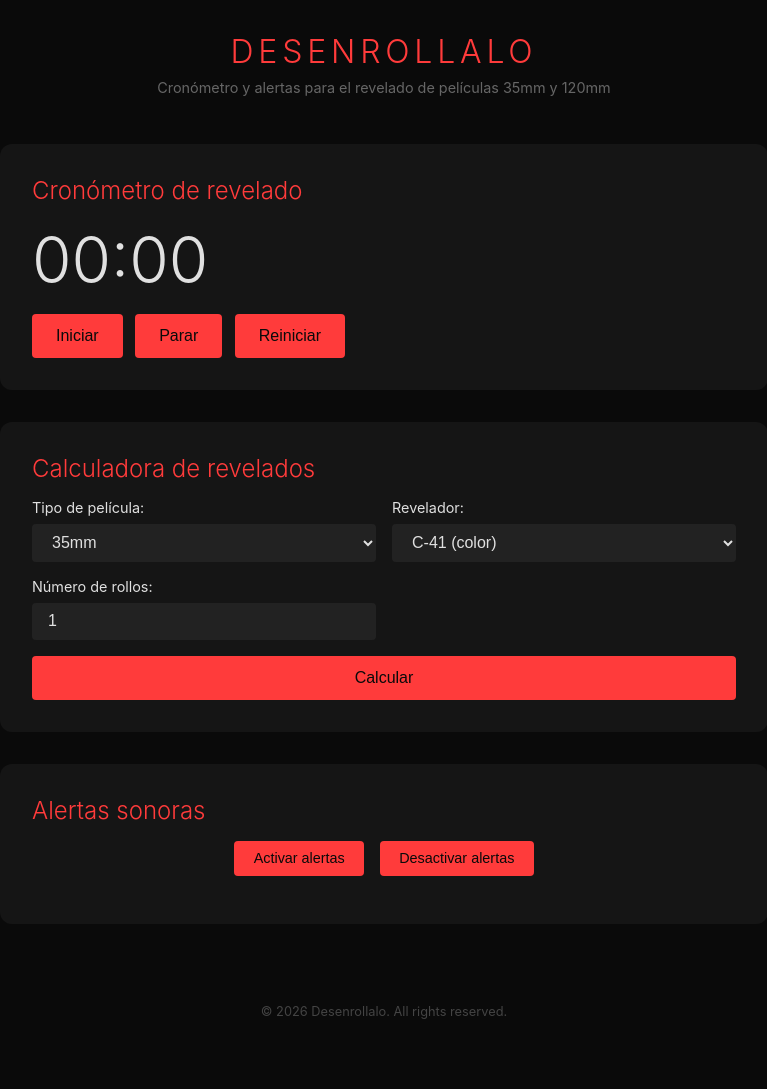
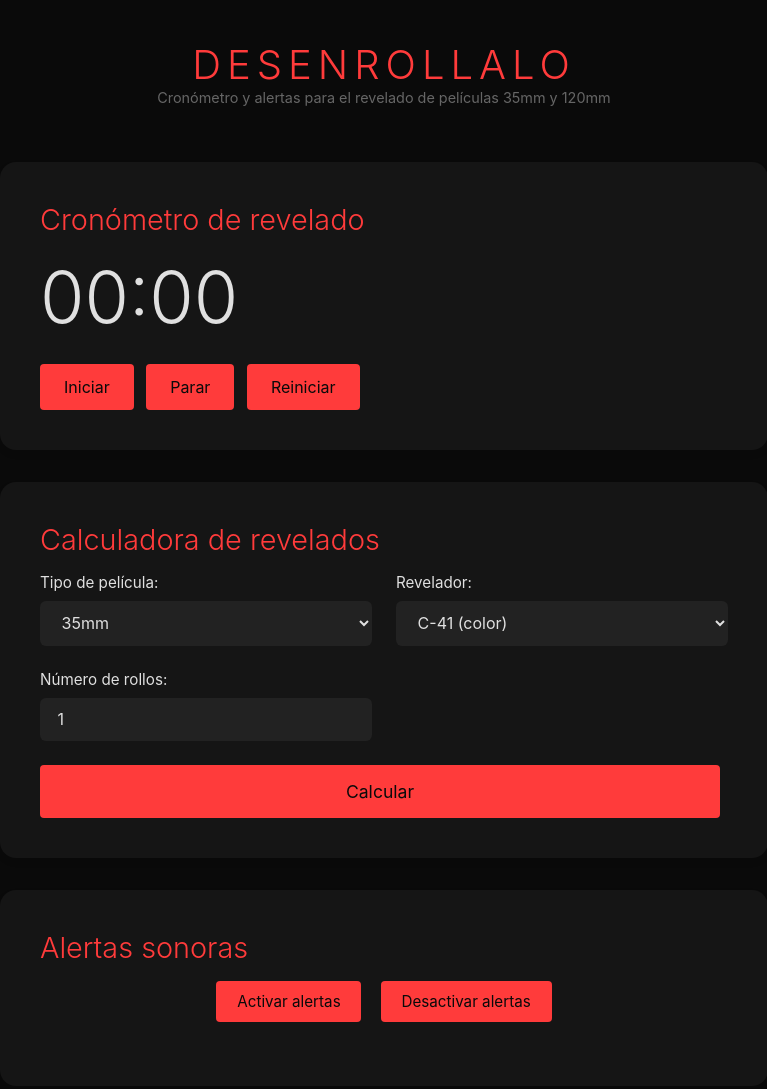
Before and after one commit to sergioquez/desenrollalo-site, a plain HTML site: page index.html in a window 1280 px wide. Shown: the top 1089 px of the page, without its empty margins (256-1023 px from the left). Before the commit the page ends 1035 px from the top, so only its background shows below. Drawn offline with Linux system fonts and the light colour scheme.

Commit message:
Improve visual design

```diff
--- a/app.js
+++ b/app.js
@@ -7,10 +7,30 @@ const resetBtn = document.querySelector('.timer-controls .reset');
 let timerInterval;
 let elapsedSeconds = 0;
 
-function startTimer() {
+const DEVELOPMENT_TIMES = {
+  '35mm': {
+    'c41': 15,
+    'd76': 10
+  },
+  '120mm': {
+    'c41': 20,
+    'd76': 12
+  }
+};
+
+function calculateDevelopmentTime(filmType, developer, rolls) {
+  const developmentTime = DEVELOPMENT_TIMES[filmType][developer];
+  return developmentTime * rolls;
+}
+
+function startTimer(totalDevelopmentTime) {
   timerInterval = setInterval(() => {
     elapsedSeconds++;
     updateTimerDisplay();
+    if (elapsedSeconds >= totalDevelopmentTime) {
+      stopTimer();
+      playAlertSound();
+    }
   }, 1000);
 }
 
--- a/style.css
+++ b/style.css
@@ -1,11 +1,12 @@
+/* Global Styles */
 * {
   margin: 0;
   padding: 0;
   box-sizing: border-box;
+  font-family: -apple-system, BlinkMacSystemFont, 'Segoe UI', sans-serif;
 }
 
 body {
-  font-family: -apple-system, BlinkMacSystemFont, 'Segoe UI', sans-serif;
   background-color: #0a0a0a;
   color: #e0e0e0;
   min-height: 100vh;
@@ -14,23 +15,31 @@ body {
   align-items: center;
 }
 
-header {
-  padding: 2rem 1rem 1rem;
-  text-align: center;
-}
-
+/* Typography */
 h1 {
-  font-size: 2rem;
+  font-size: 2.5rem;
   font-weight: 300;
   letter-spacing: 0.15em;
   text-transform: uppercase;
   color: #ff3b3b;
 }
 
-header p {
+h2 {
+  font-size: 1.8rem;
+  font-weight: 300;
+  color: #ff3b3b;
+  margin-bottom: 1rem;
+}
+
+p {
   font-size: 0.9rem;
   color: #666;
-  margin-top: 0.5rem;
+}
+
+/* Layout */
+header {
+  padding: 2.5rem 1rem 1.5rem;
+  text-align: center;
 }
 
 main {
@@ -46,26 +55,22 @@ main {
 
 section {
   background-color: #151515;
-  border-radius: 12px;
-  padding: 2rem;
+  border-radius: 16px;
+  padding: 2.5rem;
   width: 100%;
   margin-bottom: 2rem;
+  box-shadow: 0 4px 6px rgba(0, 0, 0, 0.1);
 }
 
-section h2 {
-  font-size: 1.5rem;
-  font-weight: 300;
-  color: #ff3b3b;
-  margin-bottom: 1rem;
+footer {
+  padding: 1.5rem;
+  font-size: 0.8rem;
+  color: #444;
+  text-align: center;
 }
 
-.timer-display {
-  font-size: 4rem;
-  font-weight: 300;
-  margin-bottom: 1rem;
-}
-
-.timer-controls button {
+/* Buttons */
+button {
   background-color: #ff3b3b;
   color: #0a0a0a;
   border: none;
@@ -74,16 +79,25 @@ section h2 {
   border-radius: 4px;
   cursor: pointer;
   margin-right: 0.5rem;
+  transition: background-color 0.2s;
 }
 
-.timer-controls button:hover {
+button:hover {
   background-color: #e03030;
 }
 
+/* Timer */
+.timer-display {
+  font-size: 4.5rem;
+  font-weight: 300;
+  margin-bottom: 1.5rem;
+}
+
+/* Calculator */
 .calculator-form {
   display: grid;
   grid-template-columns: repeat(2, 1fr);
-  grid-gap: 1rem;
+  grid-gap: 1.5rem;
 }
 
 .form-group {
@@ -92,8 +106,8 @@ section h2 {
 }
 
 .form-group label {
-  font-size: 0.9rem;
-  margin-bottom: 0.5rem;
+  font-size: 0.95rem;
+  margin-bottom: 0.6rem;
 }
 
 .form-group input,
@@ -101,54 +115,30 @@ section h2 {
   background-color: #222;
   border: none;
   color: #e0e0e0;
-  padding: 0.6rem 1rem;
+  padding: 0.7rem 1.1rem;
   font-size: 1rem;
-  border-radius: 4px;
+  border-radius: 6px;
 }
 
 .calculator button.calculate {
   grid-column: 1 / -1;
-  background-color: #ff3b3b;
-  color: #0a0a0a;
-  border: none;
-  padding: 0.8rem 1.5rem;
-  font-size: 1rem;
-  border-radius: 4px;
-  cursor: pointer;
+  padding: 1rem 1.8rem;
+  font-size: 1.1rem;
 }
 
-.calculator button.calculate:hover {
-  background-color: #e03030;
-}
-
+/* Alerts */
 .alert-controls {
   display: flex;
   justify-content: center;
-  margin-bottom: 1rem;
+  margin-bottom: 1.5rem;
 }
 
 .alert-controls button {
-  background-color: #ff3b3b;
-  color: #0a0a0a;
-  border: none;
-  padding: 0.6rem 1.2rem;
-  font-size: 0.9rem;
-  border-radius: 4px;
-  cursor: pointer;
-  margin: 0 0.5rem;
-}
-
-.alert-controls button:hover {
-  background-color: #e03030;
+  padding: 0.7rem 1.3rem;
+  font-size: 0.95rem;
+  margin: 0 0.6rem;
 }
 
 .alert-preview {
   text-align: center;
 }
-
-footer {
-  padding: 1rem;
-  font-size: 0.8rem;
-  color: #444;
-  text-align: center;
-}
```
